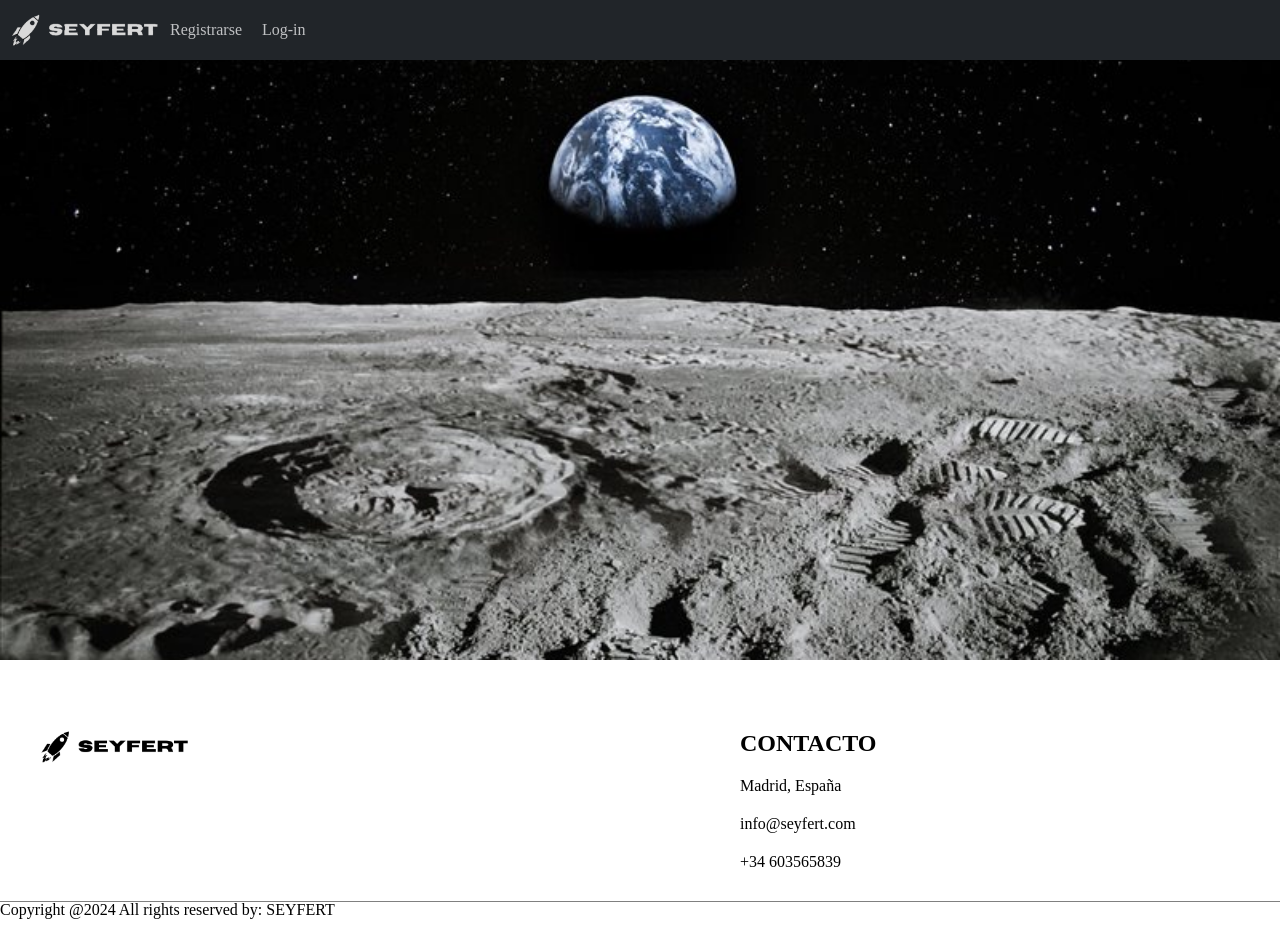
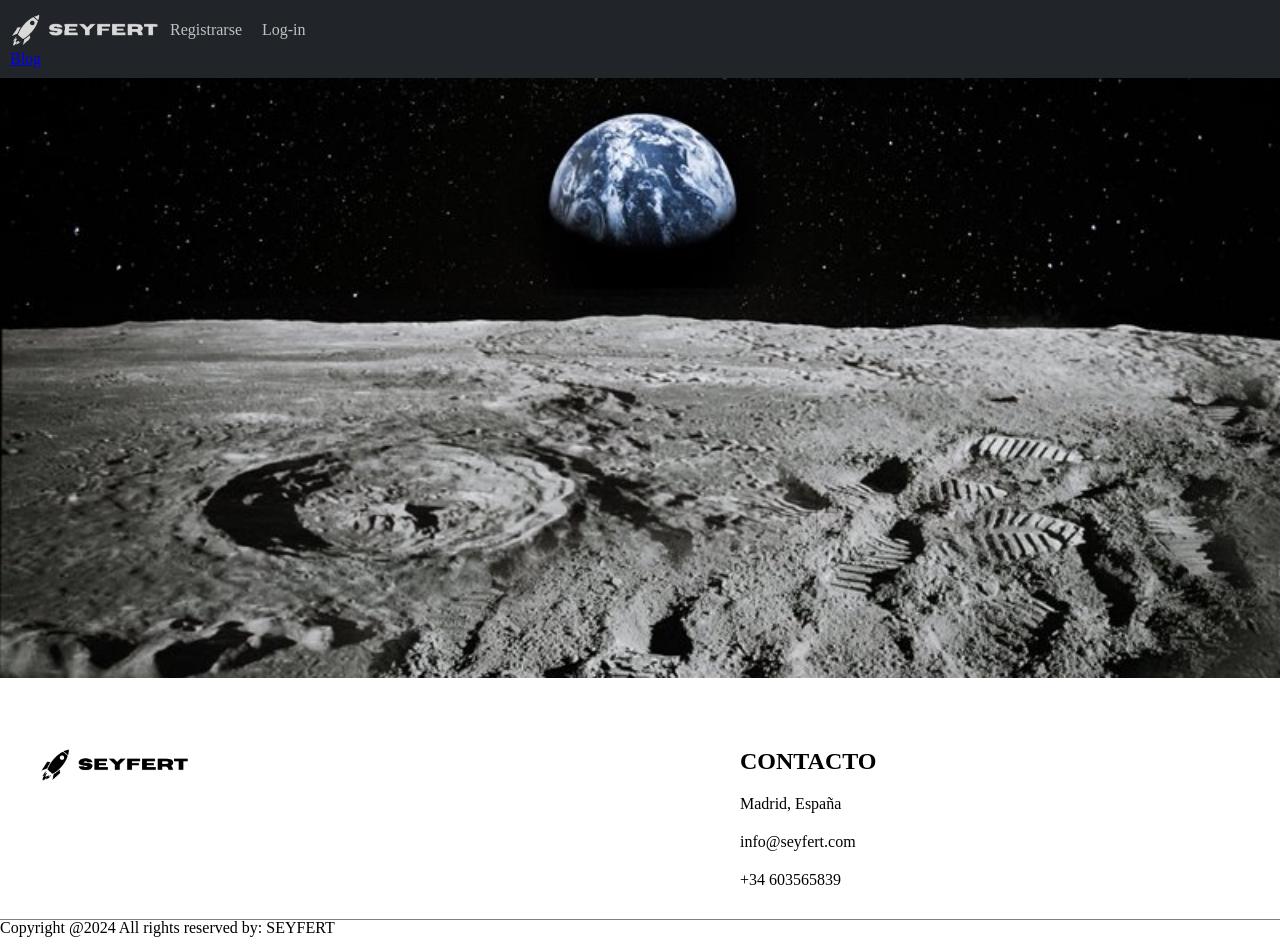
Before and after one commit to carlajan82code/git_prueba, a PHP site: page / in a window 1280 px wide. Run offline with PHP 8.4, Linux system fonts and the light colour scheme.

```diff
--- a/www/index.php
+++ b/www/index.php
@@ -17,7 +17,7 @@ session_start();
 <header>
     <nav class="navegacion">
     	<div class="navegacion_contenido">
-        	<a href="./index.php"><img src="img/Seyfert.png" alt="logo Seyfert" width="150px"></a>
+        	<a href="/index.php"><img src="img/Seyfert.png" alt="logo Seyfert" width="150px"></a>
 
 			<div class="enlaces-nav">
             	<a class="navegacion_contenido--enlace" href="registro.php">Registrarse</a>
@@ -25,6 +25,11 @@ session_start();
 			</div>
 
         </div>
+
+		<div>
+			<a href="/blog.php">Blog</a>
+
+		</div>
     </nav>
 </header>
 
```
